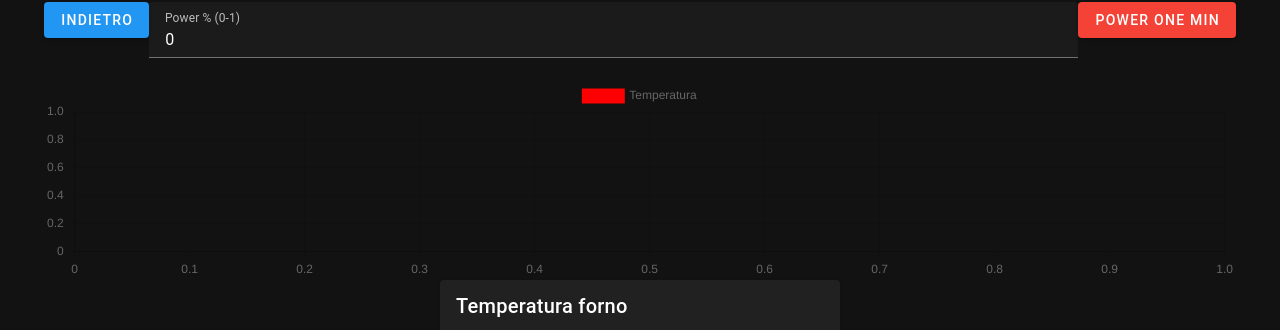
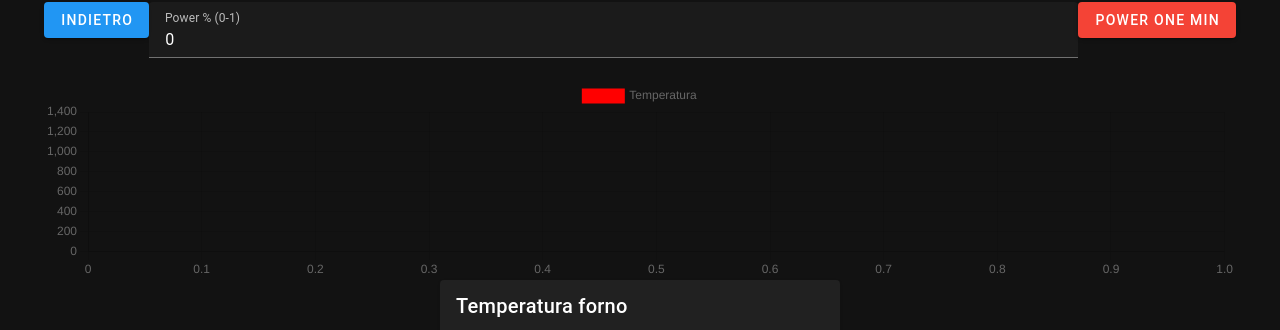
Before and after one commit to idalmasso/ovencontrol, a Vue app in the folder frontend/: page /tests/temperature-check in a window 1280 px wide. Shown: the part 114-444 px from the top of the page. Built offline with nearby package versions, Linux system fonts and the light colour scheme; no server answers.

Commit message:
fix: scales on the temperature graph now working properly

```diff
--- a/frontend/src/views/TemperatureCheck.vue
+++ b/frontend/src/views/TemperatureCheck.vue
@@ -110,12 +110,8 @@ const chartOptions = reactive({
   responsive: true,
   maintainAspectRatio: false,
   scales: {
-    x: [
-      {
-        type: "linear",
-      },
-    ],
-    y: [{ type: "linear" }],
+    x: { type: "linear" },
+    y: { type: "linear", min: 0, max: 1400 },
   },
 });
 
```
